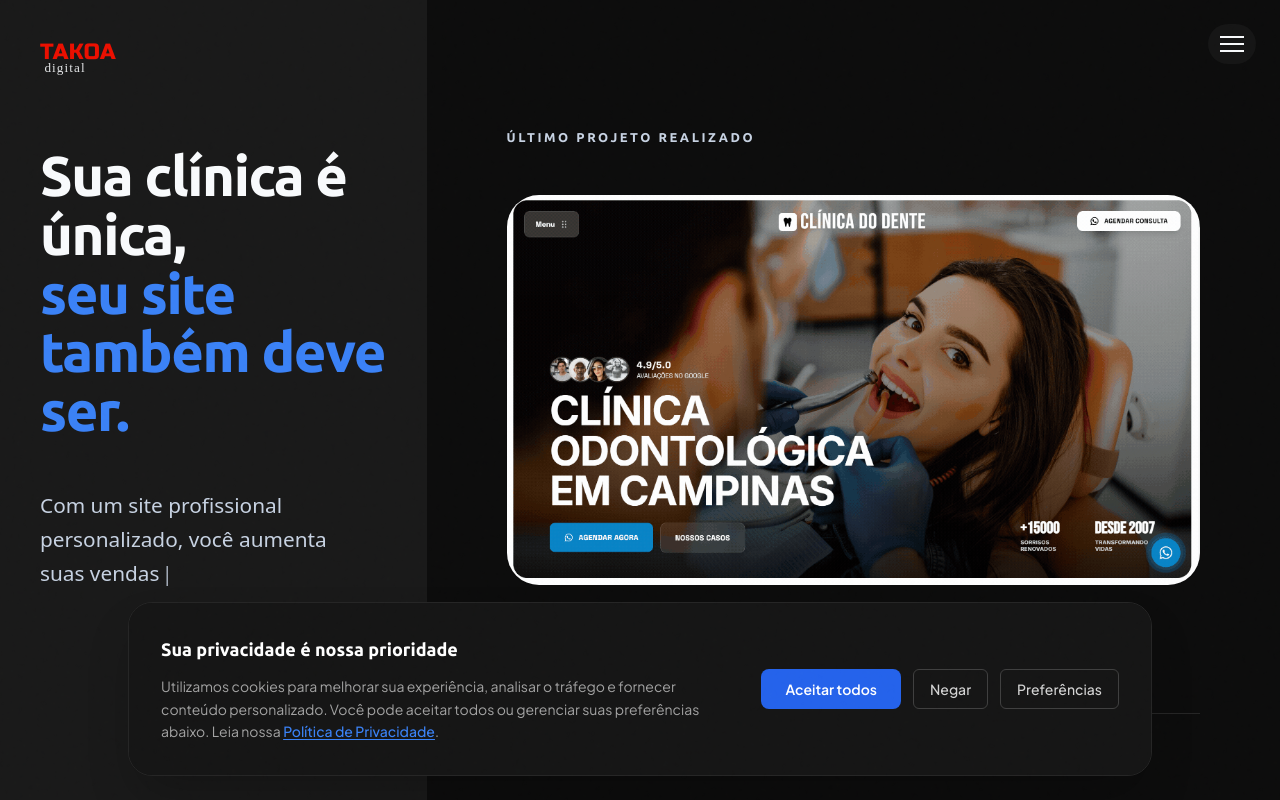
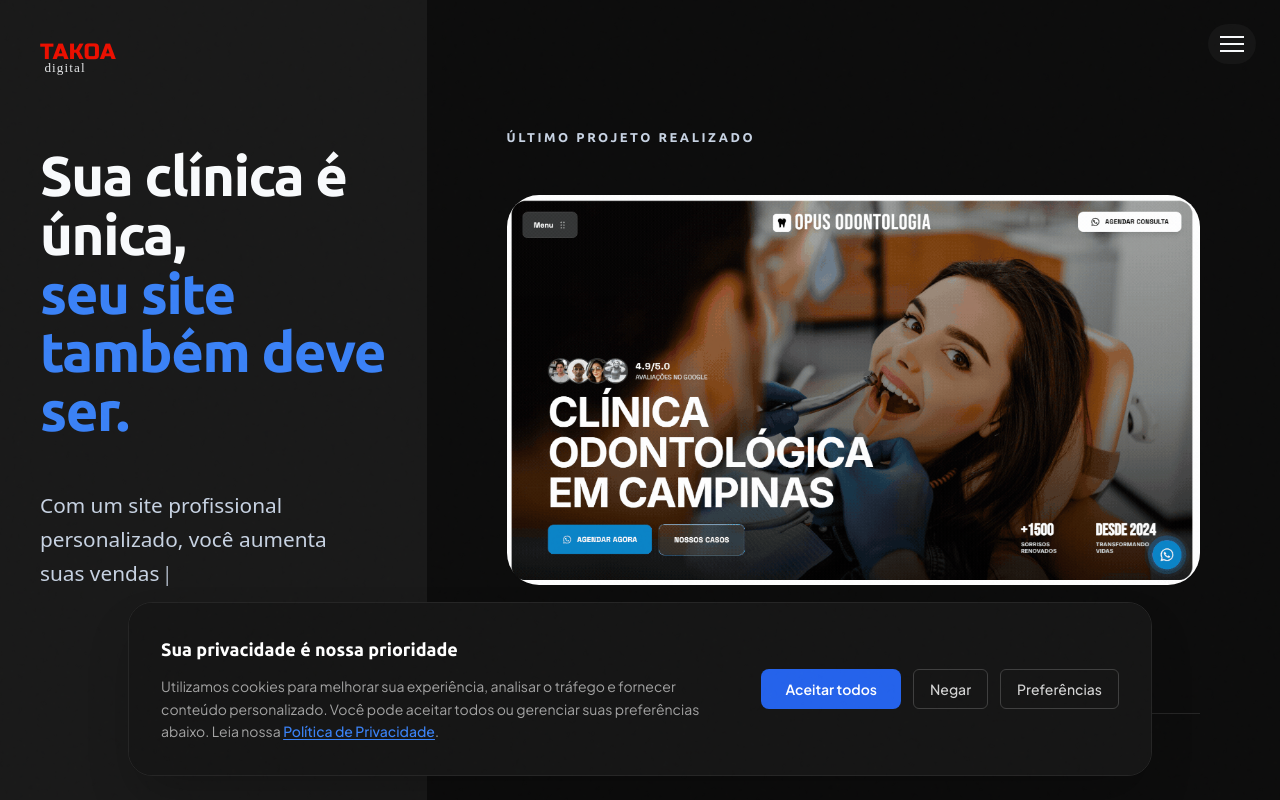
Before and after one commit to Takoa25/Takoa-LP, a React (Vite) app: page / in a window 1280 px wide. Shown: the top 800 px of the page. Built offline with nearby package versions, Linux system fonts and the light colour scheme; a web font is replaced by a local one.

Commit message:
feat: Add `content.ts` to centralize website content and theme data, include `v2card1.gif`, and remove a file.

```diff
--- a/src/content.ts
+++ b/src/content.ts
@@ -58,8 +58,8 @@ export const CONTENT: Content = {
         {
             id: 'alterna-spvb',
             title: 'Clinica do Dente',
-            link: 'https://clinicadodente.netlify.app/',
-            image: '/card1.gif'
+            link: 'https://opusodontologia.netlify.app/',
+            image: '/v2card1.gif'
         }
     ],
     servicesSection: {
```
Also changed, not shown: public/card1.gif (deleted), public/v2card1.gif (added).
